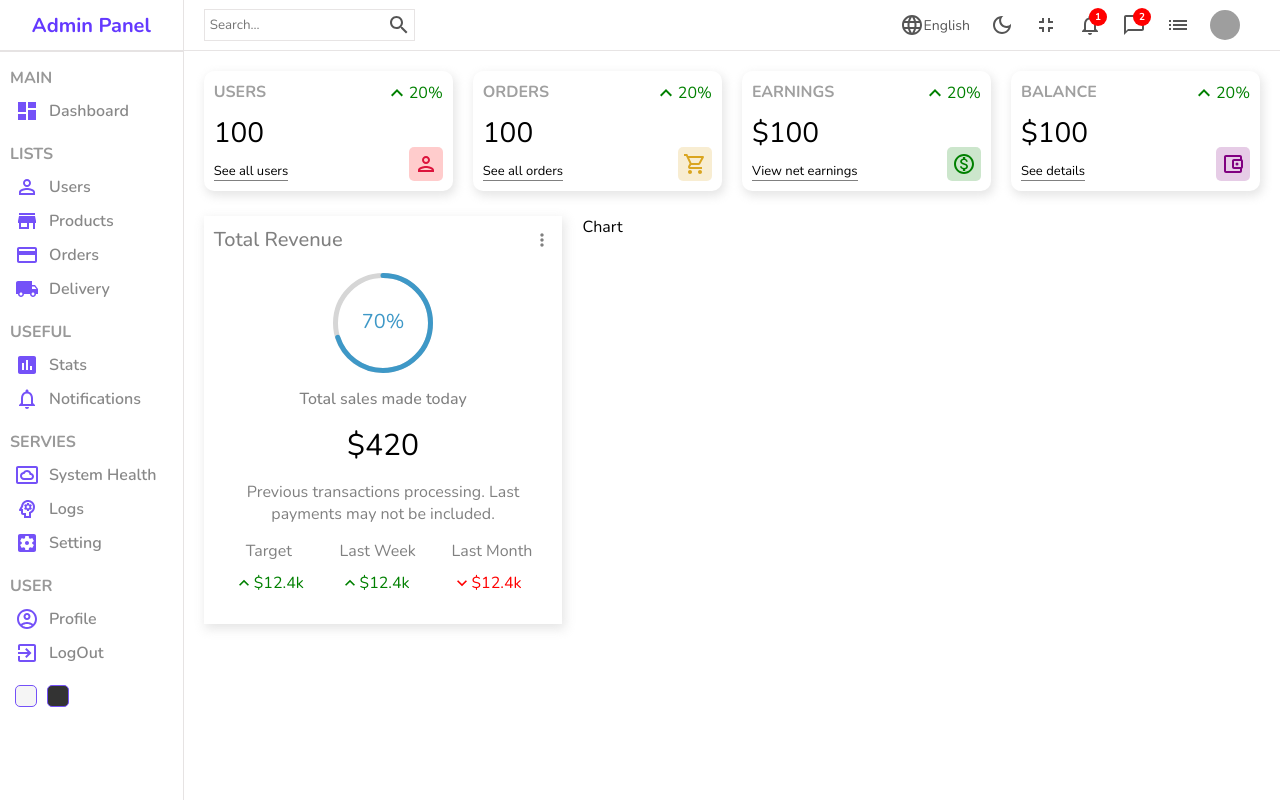
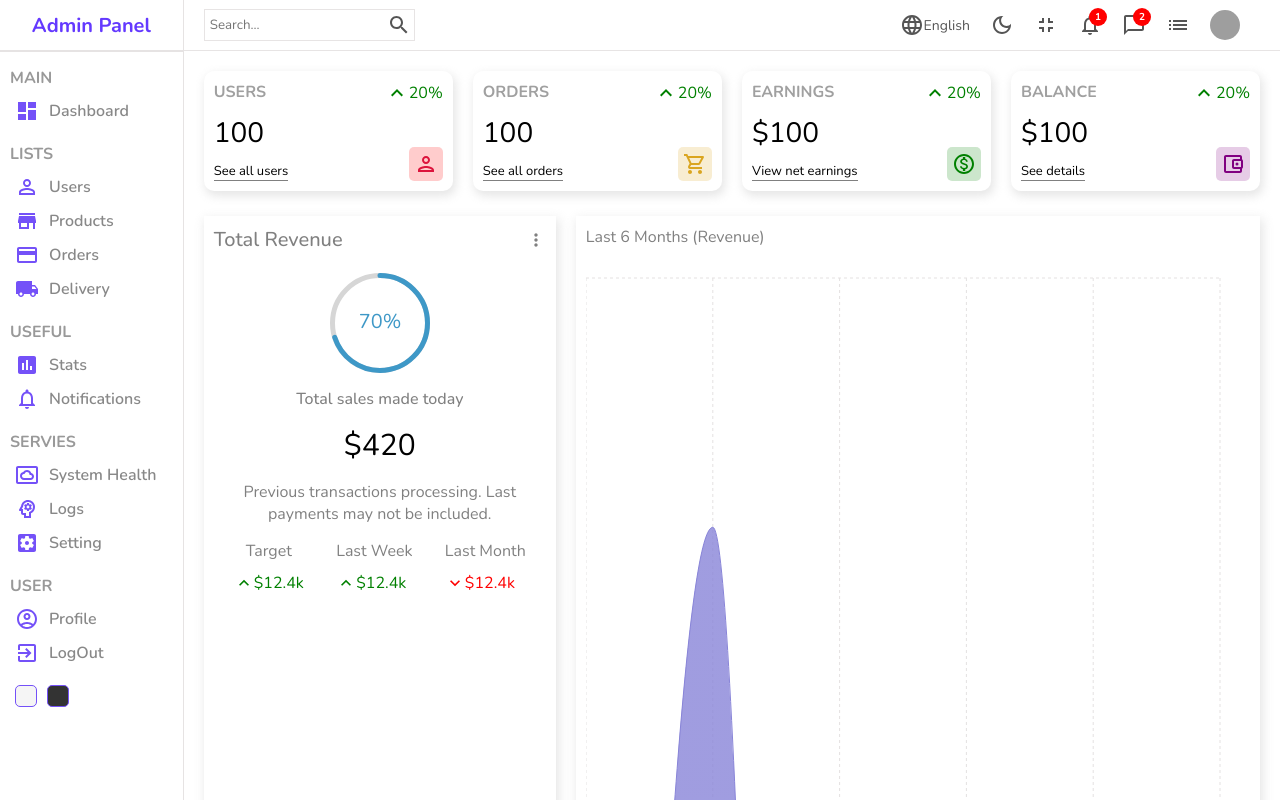
Before and after one commit to esmailireza/Admin-Dashboard-Panel, a React (Create React App) app: page / in a window 1280 px wide. Shown: the top 800 px of the page. Built offline with nearby package versions, Linux system fonts and the light colour scheme; grey boxes are pictures that could not be loaded.

Commit message:
implement chart section

```diff
--- a/package.json
+++ b/package.json
@@ -15,6 +15,7 @@
     "react-dom": "^18.1.0",
     "react-router-dom": "^6.3.0",
     "react-scripts": "5.0.1",
+    "recharts": "^2.1.9",
     "sass": "^1.51.0",
     "web-vitals": "^2.1.4"
   },
--- a/src/components/chart/chart.jsx
+++ b/src/components/chart/chart.jsx
@@ -1,8 +1,36 @@
 import "./chart.scss";
+import { Area,AreaChart, XAxis, CartesianGrid, Tooltip, ResponsiveContainer } from 'recharts';
+
+  const data = [
+      {name:"January",Total:1200},
+      {name:"February",Total:2100},
+      {name:"March",Total:800},
+      {name:"April",Total:1600},
+      {name:"May",Total:900},
+      {name:"June",Total:1700},
+
+  ];
 
 const Chart = () => {
   return (
-    <div className="chart">Chart</div>
+    <div className="chart">
+        <div className="title">Last 6 Months (Revenue)</div>
+        <ResponsiveContainer width="100%" height="100%">
+        <AreaChart width={730} height={250} data={data}
+  margin={{ top: 10, right: 30, left: 0, bottom: 0 }}>
+  <defs>
+    <linearGradient id="total" x1="0" y1="0" x2="0" y2="1">
+      <stop offset="5%" stopColor="#8884d8" stopOpacity={0.8}/>
+      <stop offset="95%" stopColor="#8884d8" stopOpacity={0}/>
+    </linearGradient>
+  </defs>
+  <XAxis dataKey="name" stroke="gray"/>
+  <CartesianGrid strokeDasharray="3 3" className="chartGrid"/>
+  <Tooltip />
+  <Area type="monotone" dataKey="Total" stroke="#8884d8" fillOpacity={1} fill="url(#total)" />
+</AreaChart>
+      </ResponsiveContainer>
+    </div>
   )
 }
 
--- a/src/components/chart/chart.scss
+++ b/src/components/chart/chart.scss
@@ -1,3 +1,13 @@
 .chart{
     flex: 4;
+    -webkit-box-shadow: 2px 4px 10px 1px rgba(0,0,0,0.47);
+    box-shadow: 2px 4px 10px 1px rgba(201,201,201,0.47);
+    padding: 10px;
+    color: gray;
+    .title{
+        margin-bottom: 20px;
+    }
+    .chartGrid{
+        stroke: rgb(228, 225, 225);
+    }
 }
--- a/src/pages/home/home.jsx
+++ b/src/pages/home/home.jsx
@@ -21,6 +21,9 @@
                     <Featured/>
                     <Chart/>
                 </div>
+                <div className="listContainer">
+                    <div className="listTitle">Latest Transactions</div>
+                </div>
             </div>
         </div>
      );
--- a/src/pages/home/home.scss
+++ b/src/pages/home/home.scss
@@ -10,5 +10,16 @@
         .charts{
             padding: 5px 20px;
         }
+        .listContainer{
+            -webkit-box-shadow: 2px 4px 10px 1px rgba(0,0,0,0.47);
+            box-shadow: 2px 4px 10px 1px rgba(201,201,201,0.47);
+            padding: 20px;
+            margin: 20px;
+            .listTitle{
+                font-weight: 500;
+                color: gray;
+                margin-bottom: 15px;
+            }
+        }
     }
 }
```
Also changed, not shown: 1 other file (tests, documents, lock files or other folders).
